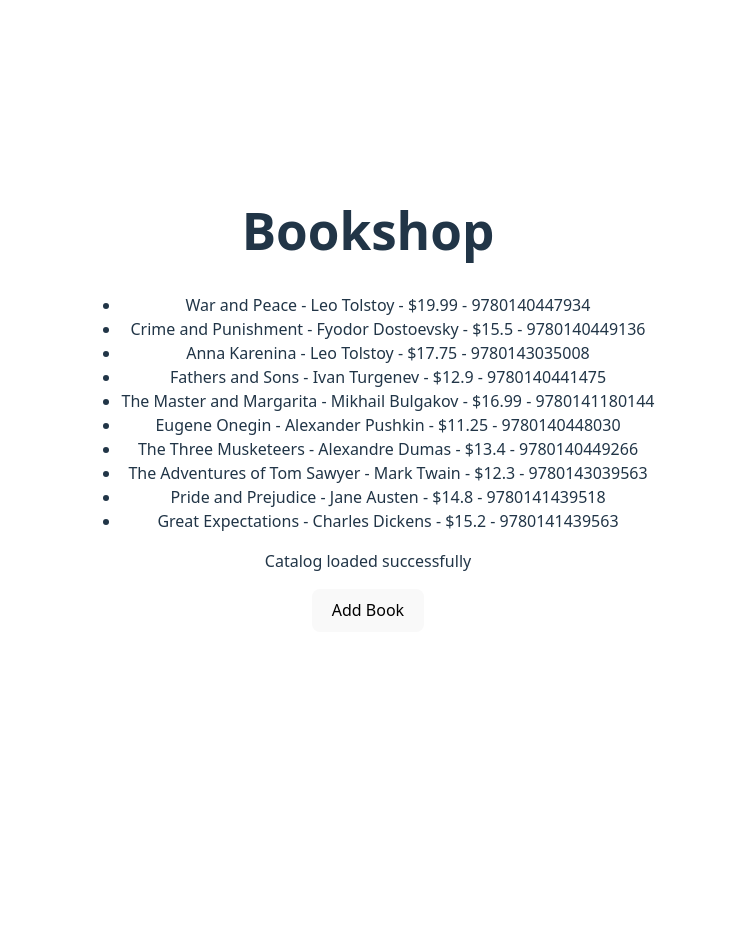
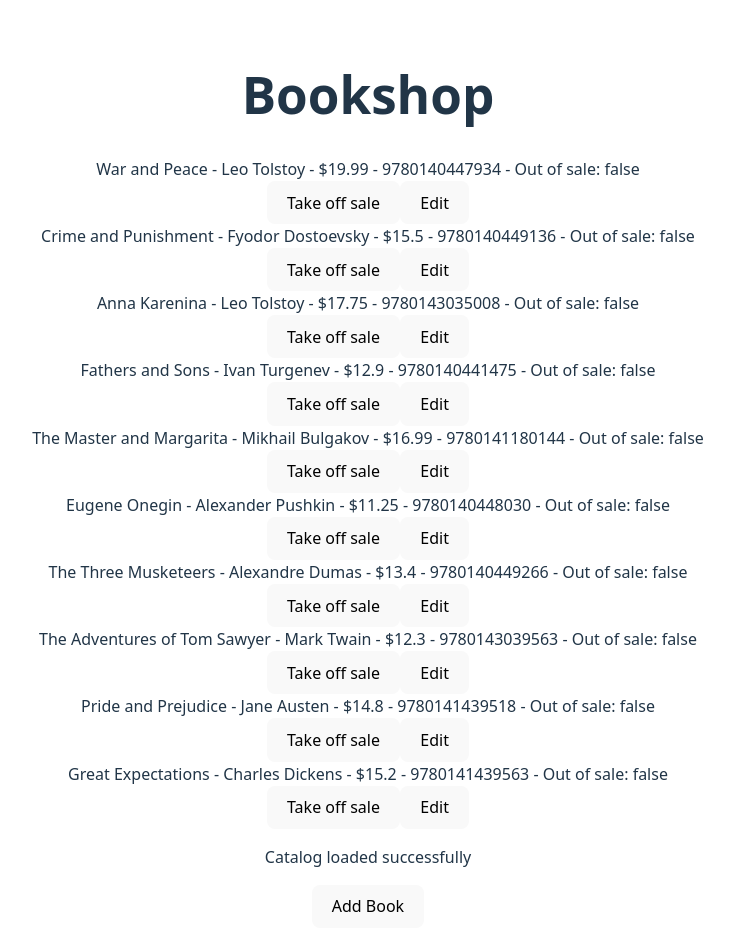
Before and after one commit to anstambler-source/book-store-my, a React (Vite) app: page / in a window 1280 px wide. Shown: the top 950 px of the page, without its empty margins (272-1006 px from the left). Before the commit the page ends 800 px from the top, so only its background shows below. Built offline with nearby package versions, Linux system fonts and the light colour scheme.

Commit message:
Reformat code, implement BookItem / BookItemEdit and reducers/thunks for them

```diff
--- a/src/features/catalog/catalogSlice.js
+++ b/src/features/catalog/catalogSlice.js
@@ -25,10 +25,16 @@ const catalogSlice = createSlice({
             state.items.push(action.payload);
             state.error = null;
             state.info = "Book added successfully";
+        },
+
+        toggleOutOfStockByIsbn: (state, action) => {
+            const isbn = action.payload;
+            const book = state.items.find((book) => book.isbn === isbn);
+            if (!book) return;
+            book.flagOutOfStock = !book.flagOutOfStock;
         }
-        // TODO toggleFlag out of stock
         // TODO change price by isbn
     }
 });
-export const { setCatalog, setError, addBook } = catalogSlice.actions;
+export const {setCatalog, setError, addBook, toggleOutOfStockByIsbn} = catalogSlice.actions;
 export const catalogReducer = catalogSlice.reducer;
--- /dev/null
+++ b/src/features/catalog/thunks/toggleBookAvailability.js
@@ -0,0 +1,16 @@
+import {setError, toggleOutOfStockByIsbn} from "../catalogSlice.js";
+import {saveCatalogToStorage} from "../catalogStorage.js";
+
+export function toggleBookAvailability(isbn) {
+    return (dispatch, getState) => {
+        const {items} = getState().catalog;
+        const exists = items.find((book) => book.isbn === isbn);
+        if (!exists) {
+            dispatch(setError("Book with isbn not found"));
+            return;
+        }
+
+        dispatch(toggleOutOfStockByIsbn(isbn));
+        saveCatalogToStorage(getState().catalog.items);
+    }
+}
--- /dev/null
+++ b/src/ui/catalog/BookItem.jsx
@@ -0,0 +1,31 @@
+import {useDispatch} from "react-redux";
+import {toggleBookAvailability} from "../../features/catalog/thunks/toggleBookAvailability.js";
+import {useState} from "react";
+import BookItemEdit from "./BookItemEdit.jsx";
+
+function BookItem({book}) {
+    const dispatch = useDispatch();
+    const [isEditing, setIsEditing] = useState(false);
+
+    function handleToggleSale() {
+        dispatch(toggleBookAvailability(book.isbn));
+    }
+
+    if (isEditing) {
+        return (
+            <BookItemEdit book={book} onCancel={() => setIsEditing(false)}/>
+        )
+    }
+    return (
+        <div>
+            <div>
+                {book.title} - {book.author} - ${book.price} - {book.isbn} - Out of
+                sale: {book.flagOutOfStock.toString()}
+            </div>
+            <button onClick={handleToggleSale}>{book.flagOutOfStock ? "Return to sale" : "Take off sale"}</button>
+            <button onClick={() => setIsEditing(true)}>Edit</button>
+        </div>
+    );
+}
+
+export default BookItem;
--- /dev/null
+++ b/src/ui/catalog/BookItemEdit.jsx
@@ -0,0 +1,27 @@
+import {useState} from "react";
+
+// import {useDispatch} from "react-redux";
+
+function BookItemEdit({book, onCancel}) {
+    //  const dispatch = useDispatch();
+    const [title, setTitle] = useState(book.title);
+    const [author, setAuthor] = useState(book.author);
+    const [isbn, setIsbn] = useState(book.isbn);
+    const [price, setPrice] = useState(book.price);
+
+    function handleSave() {
+        //    dispatch(updateBook({title, author, price, isbn, flagOutOfStock: book.flagOutOfStock}));
+    }
+    return (
+        <div>
+            <input value={title} onChange={(e) => setTitle(e.target.value)}/>
+            <input value={author} onChange={(e) => setAuthor(e.target.value)}/>
+            <input value={isbn} onChange={(e) => setIsbn(e.target.value)}/>
+            <input value={price} onChange={(e) => setPrice(e.target.value)}/>
+            <button onClick={handleSave}>Save</button>
+            <button onClick={onCancel}>Cancel</button>
+        </div>
+    )
+}
+
+export default BookItemEdit;
--- a/src/ui/catalog/CatalogScreen.jsx
+++ b/src/ui/catalog/CatalogScreen.jsx
@@ -3,6 +3,7 @@ import {useDispatch, useSelector} from "react-redux";
 import {loadCatalog} from "../../features/catalog/catalogThunks.js";
 import {selectCatalogInfo, selectCatalogItems} from "../../features/catalog/catalogSelectors.js";
 import AddBookScreen from "./AddBookScreen.jsx";
+import BookItem from "./BookItem.jsx";
 
 function CatalogScreen() {
     const dispatch = useDispatch();
@@ -13,13 +14,7 @@ function CatalogScreen() {
     const info = useSelector(selectCatalogInfo);
     return (
         <div>
-            <ul>
-                {items.map((book) => (
-                    <li key={book.isbn}>
-                        {book.title} - {book.author} - ${book.price} - {book.isbn}
-                    </li>
-                ))}
-            </ul>
+            {items.map((book) => (<BookItem key={book.isbn} book={book}/>))}
             <p>{info}</p>
         <AddBookScreen/>
         </div>
```
